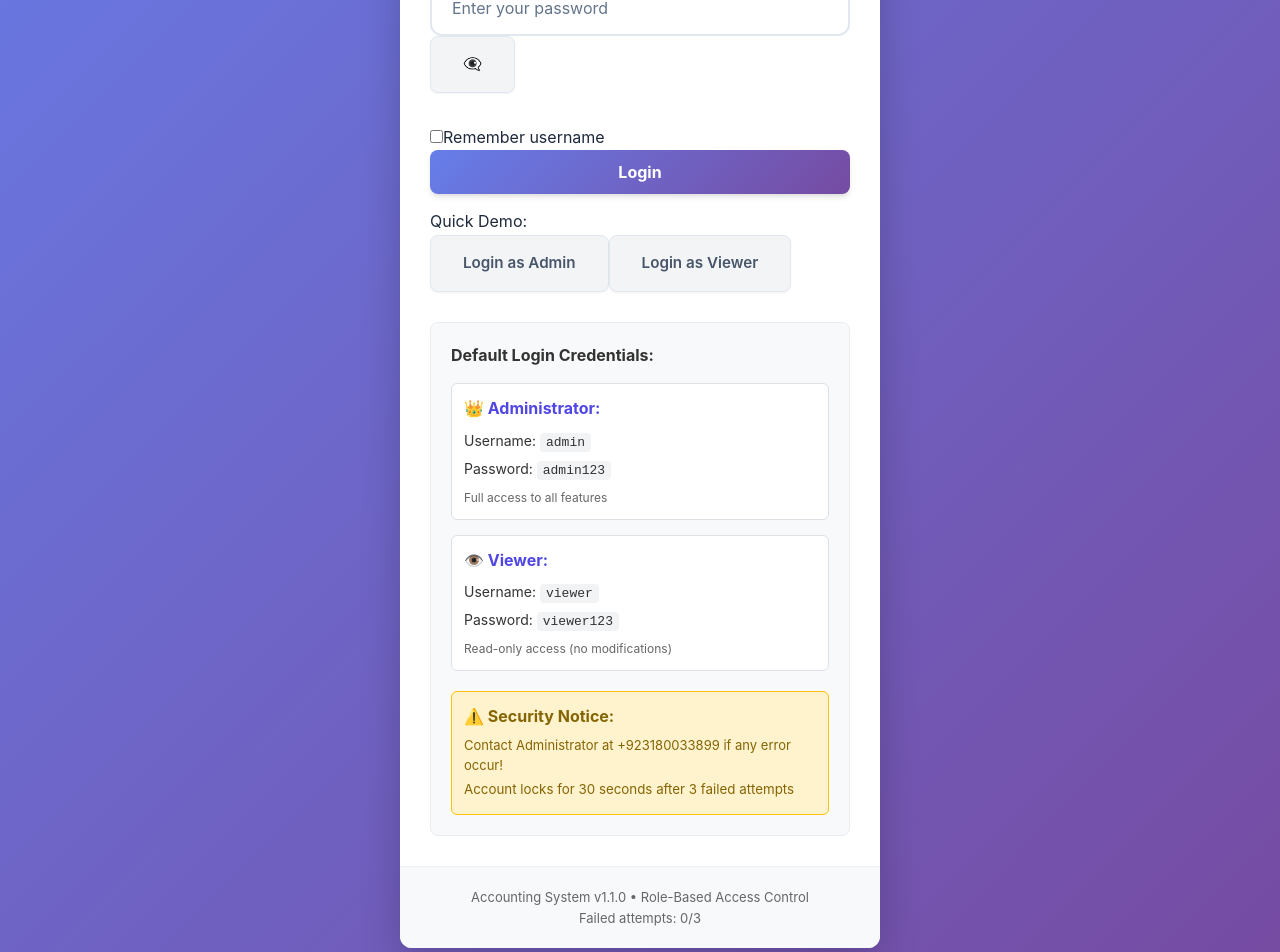
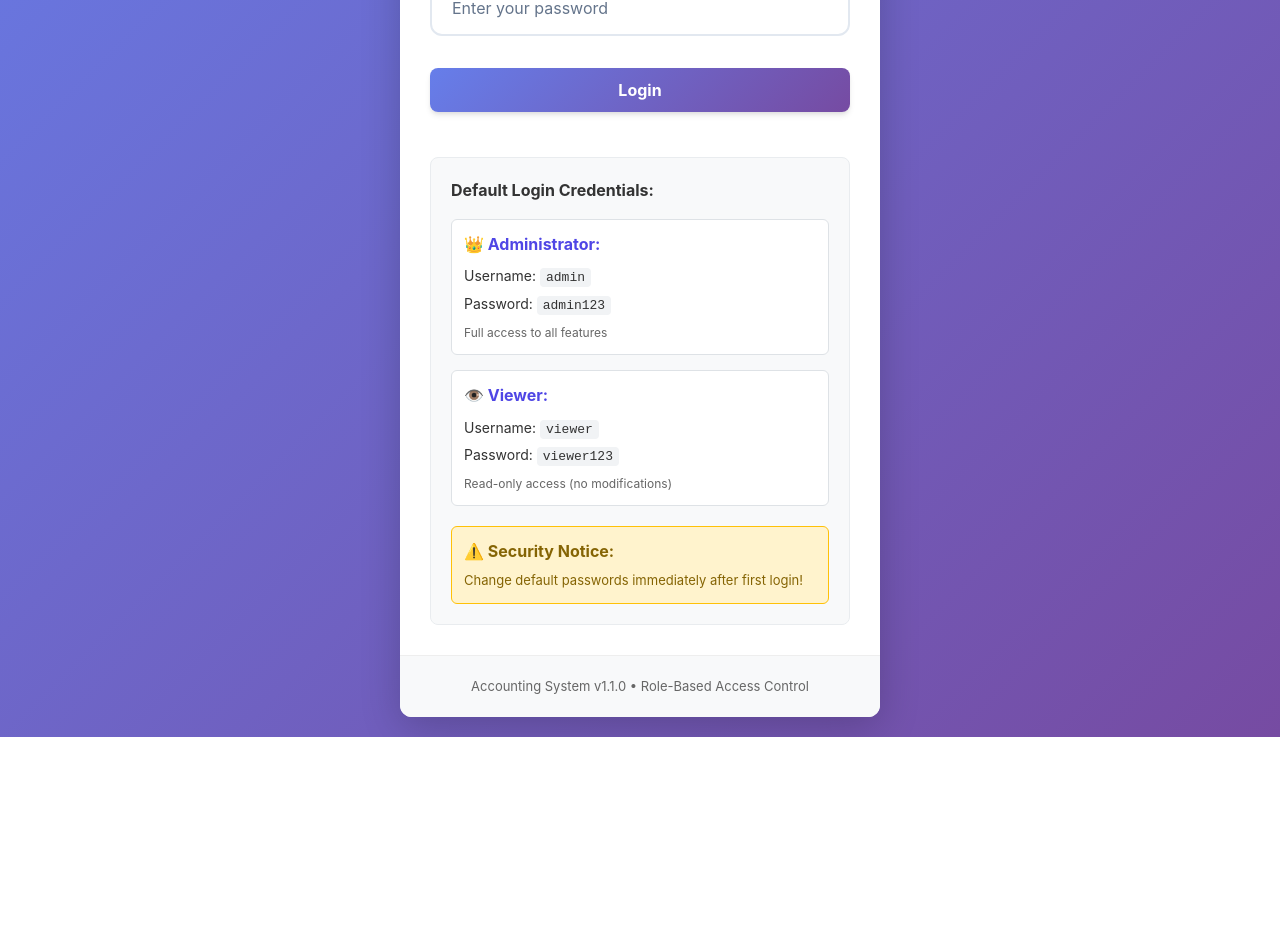
Before and after one commit to thegrotech/Double-Entry-Accounting-System, a React (Create React App) app in the folder frontend/: page / in a window 1280 px wide. Shown: the part 418-1370 px from the top of the page. After the commit the page ends 1155 px from the top, so only its background shows below. Built offline with nearby package versions, Linux system fonts and the light colour scheme.

Commit message:
Refactor Login component for simplicity and clarity

```diff
--- a/frontend/src/components/LoginPage.js
+++ b/frontend/src/components/LoginPage.js
@@ -1,5 +1,5 @@
-import React, { useState, useEffect } from 'react';
-import AuthService from '../utils/auth';
+import React, { useState } from 'react';
+import AuthService from '../utils/auth'; // Use AuthService directly
 import './Login.css';
 
 const Login = ({ onLoginSuccess }) => {
@@ -7,107 +7,21 @@ const Login = ({ onLoginSuccess }) => {
   const [password, setPassword] = useState('');
   const [error, setError] = useState('');
   const [loading, setLoading] = useState(false);
-  const [showPassword, setShowPassword] = useState(false);
-  const [loginAttempts, setLoginAttempts] = useState(0);
-  const [isLocked, setIsLocked] = useState(false);
-  const [lockTime, setLockTime] = useState(0);
-  const [rememberMe, setRememberMe] = useState(false);
-  const [formErrors, setFormErrors] = useState({});
-
-  // Load saved username from localStorage
-  useEffect(() => {
-    const savedUsername = localStorage.getItem('rememberedUsername');
-    if (savedUsername) {
-      setUsername(savedUsername);
-      setRememberMe(true);
-    }
-  }, []);
-
-  // Handle lock countdown timer
-  useEffect(() => {
-    let timer;
-    if (isLocked && lockTime > 0) {
-      timer = setInterval(() => {
-        setLockTime(prev => {
-          if (prev <= 1) {
-            setIsLocked(false);
-            setLoginAttempts(0);
-            return 0;
-          }
-          return prev - 1;
-        });
-      }, 1000);
-    }
-    return () => clearInterval(timer);
-  }, [isLocked, lockTime]);
-
-  // Input sanitization
-  const sanitizeInput = (input) => {
-    return input
-      .trim()
-      .replace(/[<>]/g, '') // Basic XSS protection
-      .slice(0, 50); // Limit length
-  };
-
-  // Form validation
-  const validateForm = () => {
-    const errors = {};
-
-    if (!username.trim()) {
-      errors.username = 'Username is required';
-    } else if (username.length < 3) {
-      errors.username = 'Username must be at least 3 characters';
-    }
-
-    if (!password.trim()) {
-      errors.password = 'Password is required';
-    } else if (password.length < 6) {
-      errors.password = 'Password must be at least 6 characters';
-    }
-
-    return errors;
-  };
 
   const handleSubmit = async (e) => {
     e.preventDefault();
     setError('');
-    setFormErrors({});
+    setLoading(true);
 
-    // Check if account is locked
-    if (isLocked) {
-      setError(`Account temporarily locked. Try again in ${lockTime} seconds`);
+    if (!username.trim() || !password.trim()) {
+      setError('Please enter both username and password');
+      setLoading(false);
       return;
     }
 
-    // Validate form
-    const errors = validateForm();
-    if (Object.keys(errors).length > 0) {
-      setFormErrors(errors);
-      return;
-    }
-
-    setLoading(true);
-
     try {
-      // Sanitize inputs
-      const sanitizedUsername = sanitizeInput(username);
-      const sanitizedPassword = sanitizeInput(password);
-
-      // Simulate network delay for better UX
-      await new Promise(resolve => setTimeout(resolve, 500));
-
       // Use AuthService.login() directly
-      const result = await AuthService.login(sanitizedUsername, sanitizedPassword);
-
-      // Save username if "Remember me" is checked
-      if (rememberMe) {
-        localStorage.setItem('rememberedUsername', sanitizedUsername);
-      } else {
-        localStorage.removeItem('rememberedUsername');
-      }
-
-      // Reset login attempts on success
-      setLoginAttempts(0);
+      const result = await AuthService.login(username, password);
 
       // If we get here, login was successful
       // Call the parent function to notify login success
@@ -115,30 +29,10 @@ const Login = ({ onLoginSuccess }) => {
         onLoginSuccess();
       }
     } catch (err) {
-      // Increase login attempts
-      const attempts = loginAttempts + 1;
-      setLoginAttempts(attempts);
-
-      // Lock account after 3 failed attempts
-      if (attempts >= 3) {
-        setIsLocked(true);
-        setLockTime(30); // 30 seconds lock
-        setError('Too many failed attempts. Account locked for 30 seconds.');
-      } else {
-        setError(err.message || `Invalid username or password. ${3 - attempts} attempts remaining.`);
-      }
+      setError(err.message || 'Invalid username or password');
     } finally {
       setLoading(false);
     }
-  };
-
-  const togglePasswordVisibility = () => {
-    setShowPassword(!showPassword);
-  };
-
-  const handleDemoLogin = (demoUsername, demoPassword) => {
-    setUsername(demoUsername);
-    setPassword(demoPassword);
   };
 
   return (
@@ -154,13 +48,7 @@ const Login = ({ onLoginSuccess }) => {
 
           {error && (
             <div className="error-message">
-              <strong>⚠️ Error:</strong> {error}
-            </div>
-          )}
-
-          {isLocked && (
-            <div className="error-message">
-              <strong>🔒 Account Locked:</strong> Too many failed attempts. Please wait {lockTime} seconds.
+              {error}
             </div>
           )}
 
@@ -173,97 +61,32 @@ const Login = ({ onLoginSuccess }) => {
                 value={username}
                 onChange={(e) => setUsername(e.target.value)}
                 placeholder="Enter your username"
-                disabled={loading || isLocked}
-                className={formErrors.username ? 'input-error' : ''}
+                disabled={loading}
                 required
               />
-              {formErrors.username && (
-                <span className="field-error">{formErrors.username}</span>
-              )}
             </div>
 
-            <div className="form-group password-group">
+            <div className="form-group">
               <label htmlFor="password">Password</label>
-              <div className="password-input-wrapper">
               <input
                 id="password"
-                  type={showPassword ? "text" : "password"}
+                type="password"
                 value={password}
                 onChange={(e) => setPassword(e.target.value)}
                 placeholder="Enter your password"
-                  disabled={loading || isLocked}
-                  className={formErrors.password ? 'input-error' : ''}
+                disabled={loading}
                 required
               />
-                <button
-                  type="button"
-                  className="password-toggle"
-                  onClick={togglePasswordVisibility}
-                  disabled={loading || isLocked}
-                  aria-label={showPassword ? "Hide password" : "Show password"}
-                >
-                  {showPassword ? (
-                    <span className="eye-icon">👁️</span>
-                  ) : (
-                    <span className="eye-icon">👁️‍🗨️</span>
-                  )}
-                </button>
-              </div>
-              {formErrors.password && (
-                <span className="field-error">{formErrors.password}</span>
-              )}
-            </div>
-
-            <div className="form-options">
-              <label className="checkbox-label">
-                <input
-                  type="checkbox"
-                  checked={rememberMe}
-                  onChange={(e) => setRememberMe(e.target.checked)}
-                  disabled={loading}
-                />
-                <span>Remember username</span>
-              </label>
             </div>
 
             <button
               type="submit"
               className="login-button"
-              disabled={loading || isLocked}
+              disabled={loading}
             >
-              {loading ? (
-                <>
-                  <span className="spinner"></span>
-                  Logging in...
-                </>
-              ) : (
-                'Login'
-              )}
+              {loading ? 'Logging in...' : 'Login'}
             </button>
           </form>
-
-          {/* Quick Demo Buttons */}
-          <div className="demo-logins">
-            <p className="demo-title">Quick Demo:</p>
-            <div className="demo-buttons">
-              <button
-                type="button"
-                className="demo-button admin"
-                onClick={() => handleDemoLogin('admin', 'admin123')}
-                disabled={loading || isLocked}
-              >
-                Login as Admin
-              </button>
-              <button
-                type="button"
-                className="demo-button viewer"
-                onClick={() => handleDemoLogin('viewer', 'viewer123')}
-                disabled={loading || isLocked}
-              >
-                Login as Viewer
-              </button>
-            </div>
-          </div>
 
           <div className="login-info">
             <h4>Default Login Credentials:</h4>
@@ -285,17 +108,13 @@ const Login = ({ onLoginSuccess }) => {
 
             <div className="security-notice">
               <strong>⚠️ Security Notice:</strong>
-              <p>Contact Administrator at +923180033899 if any error occur!</p>
-              <small>Account locks for 30 seconds after 3 failed attempts</small>
+              <p>Change default passwords immediately after first login!</p>
             </div>
           </div>
         </div>
 
         <div className="login-footer">
           <p>Accounting System v1.1.0 • Role-Based Access Control</p>
-          <p className="attempts-counter">
-            Failed attempts: {loginAttempts}/3 {isLocked && `(Locked for ${lockTime}s)`}
-          </p>
         </div>
       </div>
     </div>
```
Lines whose indentation alone changed are shown as unchanged.
